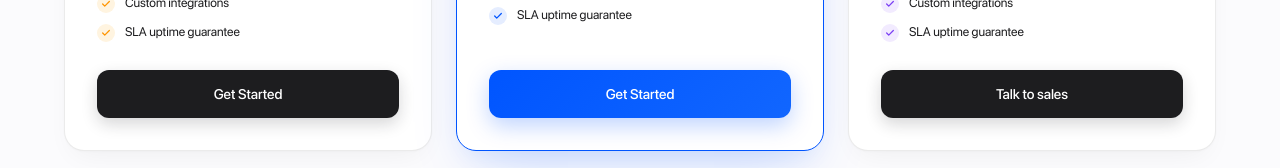
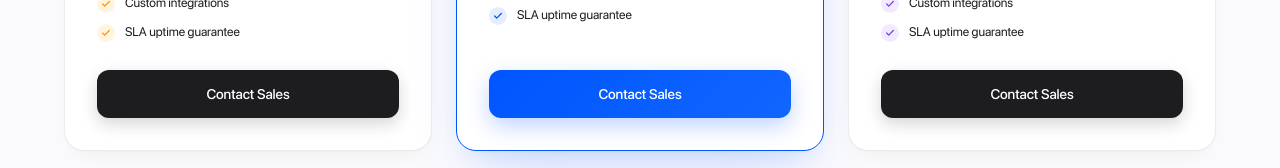
Before and after one commit to codewithghouse/eduintellect, a React (Vite) app: page / in a window 1280 px wide. Shown: the part 11761-11929 px from the top of the page. Built offline with nearby package versions, Linux system fonts and the light colour scheme; no server answers; the database is empty.

Commit message:
new chnages

```diff
--- a/src/components/Pricing.tsx
+++ b/src/components/Pricing.tsx
@@ -24,9 +24,14 @@ interface Tier {
   brand: string;
   iconBg: string;
   popular?: boolean;
-  cta?: string;
   features: Feature[];
 }
+
+const SALES_WHATSAPP = '919100600458';
+const buildWhatsAppLink = (planName: string) => {
+  const message = `Hi Edullent, I'm interested in the ${planName} plan. Could you share more details?`;
+  return `https://wa.me/${SALES_WHATSAPP}?text=${encodeURIComponent(message)}`;
+};
 
 // Dashboard USPs shared across every plan — every school gets the full
 // feature set regardless of tier. Backend enforces per-plan limits
@@ -134,7 +139,6 @@ const TIERS: Tier[] = [
     bestFor: 'Large schools, school chains, premium institutions',
     brand: '#7B3FF4',
     iconBg: '#F2EBFF',
-    cta: 'Talk to sales',
     features: [...DASHBOARD_USPS],
   },
 ];
@@ -322,8 +326,11 @@ const PricingCard = ({ tier }: { tier: Tier }) => {
         </div>
 
         {/* CTA */}
-        <button
-          className="w-full h-12 rounded-[12px] text-[14px] font-medium tracking-[-0.005em] transition-all duration-200 hover:-translate-y-0.5"
+        <a
+          href={buildWhatsAppLink(tier.name)}
+          target="_blank"
+          rel="noopener noreferrer"
+          className="w-full h-12 rounded-[12px] text-[14px] font-medium tracking-[-0.005em] transition-all duration-200 hover:-translate-y-0.5 inline-flex items-center justify-center"
           style={{
             background: popular
               ? `linear-gradient(135deg, ${tier.brand}, #1166FF)`
@@ -334,10 +341,11 @@ const PricingCard = ({ tier }: { tier: Tier }) => {
               : '0 6px 16px rgba(29,29,31,0.18)',
             border: 'none',
             cursor: 'pointer',
+            textDecoration: 'none',
           }}
         >
-          {tier.cta ?? 'Get Started'}
-        </button>
+          Contact Sales
+        </a>
       </div>
     </div>
   );
```
